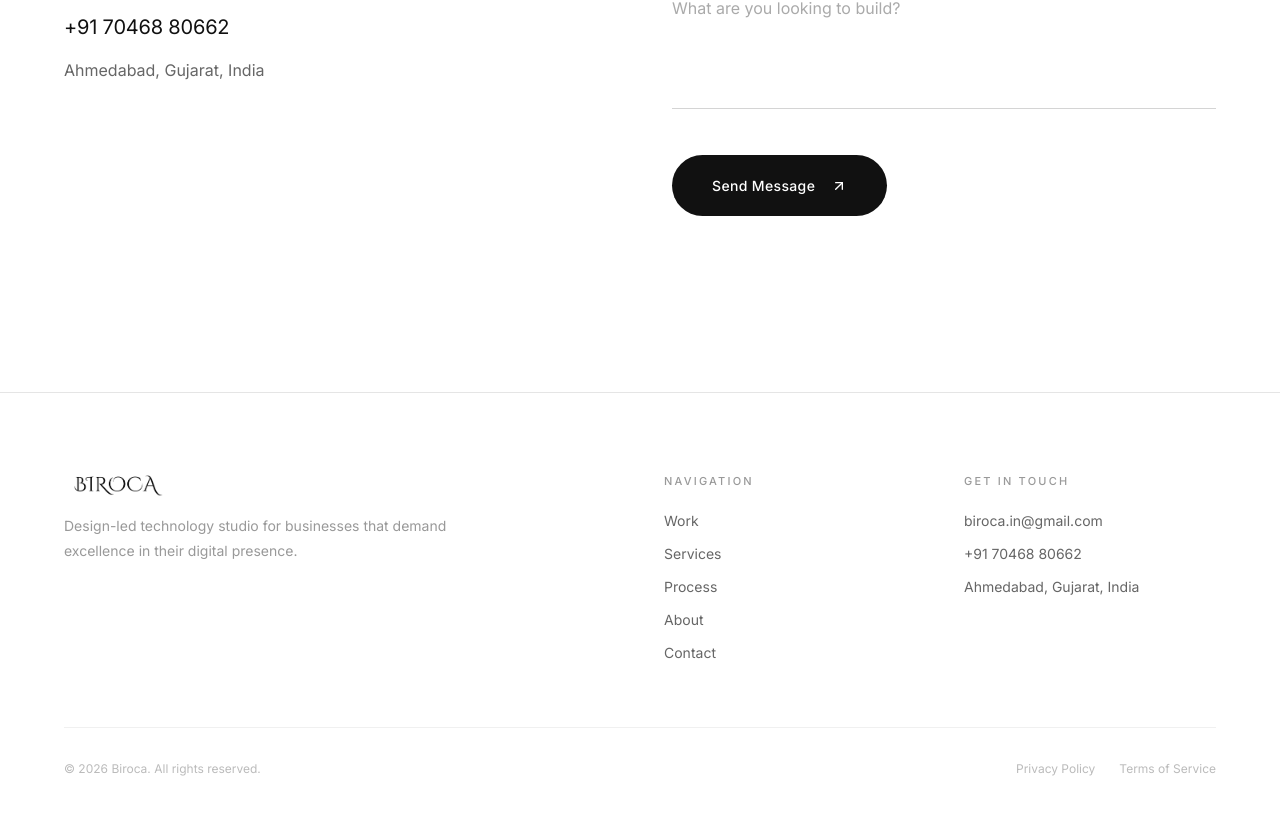
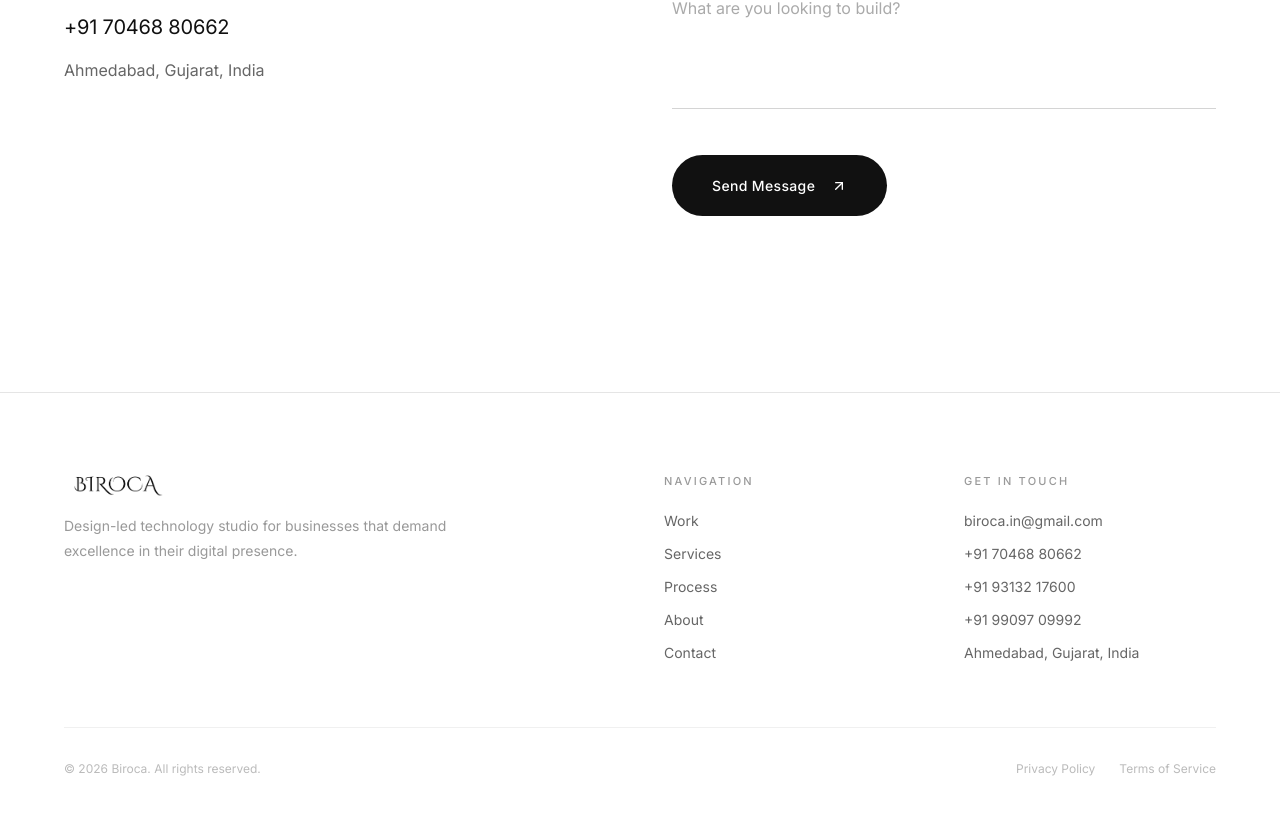
Before and after one commit to Het-Kalariya/Biroca, a Next.js app: page / in a window 1280 px wide. Shown: the part 9044-9858 px from the top of the page. Built offline with nearby package versions, Linux system fonts and the light colour scheme; a web font is replaced by a local one.

Commit message:
Add alternate phone numbers to footer

```diff
--- a/src/components/Footer.tsx
+++ b/src/components/Footer.tsx
@@ -57,6 +57,18 @@ export default function Footer() {
               >
                 +91 70468 80662
               </a>
+              <a
+                href="tel:+919313217600"
+                className="text-[14px] text-[#666] hover:text-[#111] transition-colors duration-300"
+              >
+                +91 93132 17600
+              </a>
+              <a
+                href="tel:+919909709992"
+                className="text-[14px] text-[#666] hover:text-[#111] transition-colors duration-300"
+              >
+                +91 99097 09992
+              </a>
               <span className="text-[14px] text-[#666]">Ahmedabad, Gujarat, India</span>
             </div>
           </div>
```
